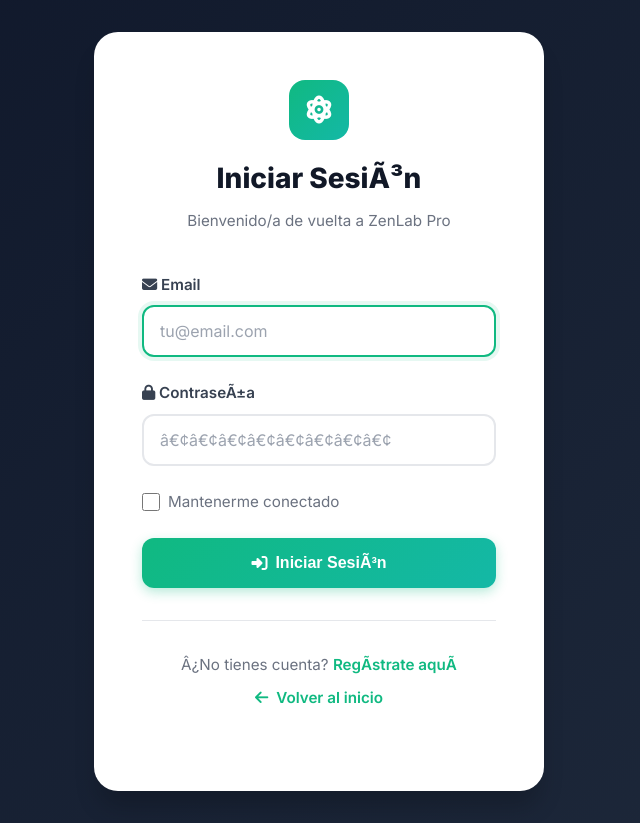
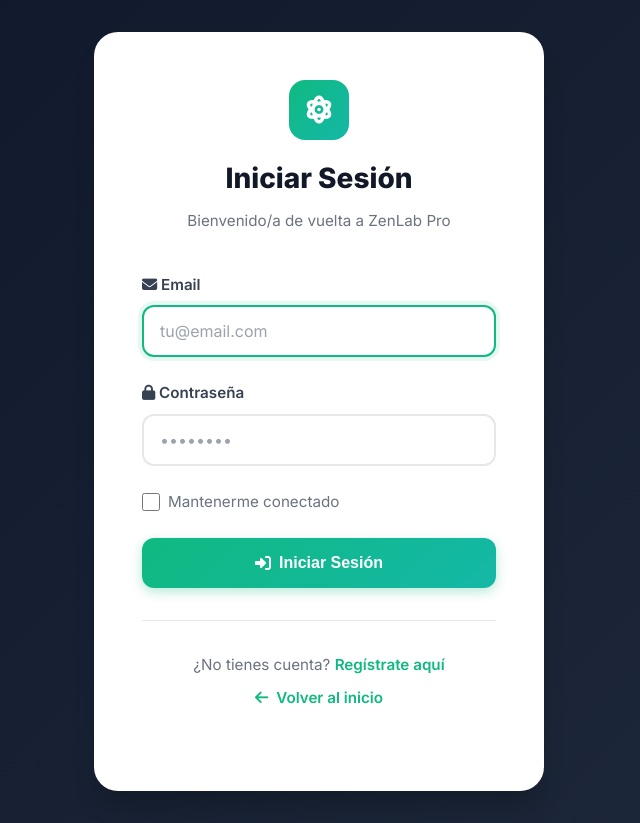
Before and after one commit to raimundobg/aivra, a Flask app: page /auth/login in a window 1280 px wide. Shown: the whole page, without its empty margins (321-961 px from the left). Run offline with Flask 3, Linux system fonts and the light colour scheme; some libraries are stand-ins or nearby versions.

Commit message:
fix: UTF-8 encoding + error handlers + navigation

```diff
--- a/app.py
+++ b/app.py
@@ -110,7 +110,7 @@ def load_alimentos_database():
         def find_column(df, keywords):
             import unicodedata
             def normalize(text):
-                # Quitar acentos y convertir a minÃƒÂºsculas
+                # Quitar acentos y convertir a minúsculas
                 text = unicodedata.normalize('NFD', text)
                 text = ''.join(c for c in text if unicodedata.category(c) != 'Mn')
                 return text.lower()
@@ -949,7 +949,7 @@ def patient_intake_wtf():
     form = PatientIntakeForm()
 
     if request.method == 'POST':
-        # ValidaciÃƒÂ³n mÃƒÂ­nima: solo nombre es requerido
+        # Validación mínima: solo nombre es requerido
         nombre = request.form.get('nombre', '').strip()
         if not nombre:
             flash('El nombre del paciente es obligatorio', 'danger')
@@ -990,7 +990,7 @@ def patient_intake_wtf():
                 patient.fecha_nacimiento = fecha_nac
 
             # =========================================
-            # 3. FECHA PRÃƒ"XIMA CITA - CORREGIDO
+            # 3. FECHA PRÍƒ"XIMA CITA - CORREGIDO
             # =========================================
             fecha_cita = request.form.get('fecha_proxima_cita', '')
             if fecha_cita:
@@ -1004,7 +1004,7 @@ def patient_intake_wtf():
                            'pliegue_subescapular', 'pliegue_supracrestideo',
                            'perimetro_brazo', 'perimetro_cintura', 'perimetro_cadera',
                            'perimetro_pantorrilla', 'perimetro_muneca',
-                           # BioquÃƒÂ­micos
+                           # Bioquímicos
                            'glucosa_ayunas', 'hemoglobina_glicada', 'colesterol_total',
                            'colesterol_hdl', 'colesterol_ldl', 'trigliceridos',
                            'hemoglobina', 'hematocrito', 'ferritina', 'vitamina_d', 'vitamina_b12',
@@ -1126,7 +1126,7 @@ def patient_intake_wtf():
                     patient.registro_24h = parsed_data
                     print(f"DEBUG: Registro 24h guardado (nuevo paciente)")
                 except json.JSONDecodeError as e:
-                    print(f"DEBUG ERROR: registro_24h no es JSON vÃ¡lido: {e}")
+                    print(f"DEBUG ERROR: registro_24h no es JSON válido: {e}")
 
             # =========================================
             # 11. CALCULAR Y GUARDAR
@@ -1229,7 +1229,7 @@ def patient_edit_wtf(patient_id):
     form = PatientFileForm()
 
     if request.method == 'POST':
-        # ValidaciÃƒÂ³n mÃƒÂ­nima: nombre es requerido
+        # Validación mínima: nombre es requerido
         nombre = request.form.get('nombre', '').strip()
         if not nombre:
             flash('El nombre del paciente es obligatorio', 'danger')
@@ -1264,7 +1264,7 @@ def patient_edit_wtf(patient_id):
                 patient.fecha_nacimiento = fecha_nac
 
             # =========================================
-            # 3. FECHA PRÃƒ"XIMA CITA - CORREGIDO
+            # 3. FECHA PRÍƒ"XIMA CITA - CORREGIDO
             # =========================================
             fecha_cita = request.form.get('fecha_proxima_cita', '')
             if fecha_cita:
@@ -1402,11 +1402,11 @@ def patient_edit_wtf(patient_id):
             print(f"\n{'='*50}")
             print(f"DEBUG REGISTRO 24H [EDIT]")
             print(f"{'='*50}")
-            print(f"  Recibido: {registro_24h_data[:200] if registro_24h_data else '(vacÃ­o)'}...")
+            print(f"  Recibido: {registro_24h_data[:200] if registro_24h_data else '(vacío)'}...")
 
             if registro_24h_data and registro_24h_data.strip():
                 try:
-                    # Validar que es JSON vÃ¡lido
+                    # Validar que es JSON válido
                     parsed_data = json.loads(registro_24h_data)
                     patient.registro_24h = parsed_data
 
@@ -1775,7 +1775,7 @@ def calcular_antropometria_htmx():
                 <div class="col-md-4">
                     <div class="calculated-field">
                         <span class="label">IMC</span>
-                        <span class="value {resultados.get("imc_clase", "")}">{resultados["imc"]} kg/mÃ‚Â²</span>
+                        <span class="value {resultados.get("imc_clase", "")}">{resultados["imc"]} kg/mÍ‚Â²</span>
                         <span class="category">{resultados.get("imc_categoria", "")}</span>
                     </div>
                 </div>
@@ -1984,9 +1984,15 @@ def serve_data(filename):
 def not_found_error(error):
     if request.path.startswith('/api/'):
         return jsonify({'error': 'Recurso no encontrado'}), 404
-    # Mostrar mensaje de error en lugar de login
-    flash('Página no encontrada', 'warning')
-    return redirect(url_for('index'))
+    # Devolver una pagina de error simple, no redirigir
+    return '''
+    <!DOCTYPE html>
+    <html><head><meta charset="UTF-8"><title>404</title>
+    <style>body{font-family:Arial;display:flex;justify-content:center;align-items:center;height:100vh;margin:0;background:#f5f5f5;}
+    .error{text-align:center;}.error h1{font-size:72px;color:#14b8a6;margin:0;}.error p{color:#666;margin:20px 0;}
+    .error a{color:#14b8a6;text-decoration:none;}</style></head>
+    <body><div class="error"><h1>404</h1><p>Pagina no encontrada</p><a href="/">Volver al inicio</a></div></body></html>
+    ''', 404
 
 
 @app.errorhandler(500)
@@ -1995,11 +2001,15 @@ def internal_error(error):
     log_debug(f"[ERROR] Error interno: {str(error)}")
     if request.path.startswith('/api/'):
         return jsonify({'error': 'Error interno del servidor'}), 500
-    # Mostrar mensaje de error y redirigir al dashboard si está autenticado
-    flash('Ha ocurrido un error interno. Por favor intenta de nuevo.', 'danger')
-    if current_user and current_user.is_authenticated:
-        return redirect(url_for('dashboard'))
-    return redirect(url_for('index'))
+    # Devolver una pagina de error simple
+    return '''
+    <!DOCTYPE html>
+    <html><head><meta charset="UTF-8"><title>500</title>
+    <style>body{font-family:Arial;display:flex;justify-content:center;align-items:center;height:100vh;margin:0;background:#f5f5f5;}
+    .error{text-align:center;}.error h1{font-size:72px;color:#ef4444;margin:0;}.error p{color:#666;margin:20px 0;}
+    .error a{color:#14b8a6;text-decoration:none;}</style></head>
+    <body><div class="error"><h1>500</h1><p>Error interno del servidor</p><a href="/">Volver al inicio</a></div></body></html>
+    ''', 500
 
 
 # ============================================
@@ -2257,7 +2267,7 @@ def api_exportar_pauta_pdf(patient_id):
 def api_generar_pdf_pauta(patient_id):
     """
     Genera PDF desde datos de pauta enviados en el request
-    (Ãºtil para generar PDF antes de guardar)
+    (útil para generar PDF antes de guardar)
     """
     try:
         patient = PatientFile.query.filter_by(
--- a/auth.py
+++ b/auth.py
@@ -147,7 +147,7 @@ def register():
             # Login automático
             login_user(new_user)
 
-            flash(f'¡Bienvenido/a, {new_user.get_full_name()}!', 'success')
+            flash(f'Â¡Bienvenido/a, {new_user.get_full_name()}!', 'success')
 
             # Redirigir según tipo
             if user_type == UserType.NUTRICIONISTA:
@@ -192,7 +192,7 @@ def login():
             db.session.commit()
 
             login_user(user, remember=remember)
-            flash(f'¡Bienvenido/a, {user.get_full_name()}!', 'success')
+            flash(f'Â¡Bienvenido/a, {user.get_full_name()}!', 'success')
 
             # Redirigir según tipo de usuario
             if user.user_type == 'nutricionista':
--- a/templates/login.html
+++ b/templates/login.html
@@ -245,7 +245,7 @@
             <div class="login-logo">
                 <i class="fas fa-atom"></i>
             </div>
-            <h1>Iniciar SesiÃ³n</h1>
+            <h1>Iniciar Sesión</h1>
             <p>Bienvenido/a de vuelta a ZenLab Pro</p>
         </div>
 
@@ -273,9 +273,9 @@
             <div class="form-group">
                 <label class="form-label">
                     <i class="fas fa-lock me-1"></i>
-                    ContraseÃ±a
+                    Contraseña
                 </label>
-                <input type="password" class="form-control" name="password" placeholder="â€¢â€¢â€¢â€¢â€¢â€¢â€¢â€¢" required>
+                <input type="password" class="form-control" name="password" placeholder="••••••••" required>
             </div>
 
             <div class="checkbox-group">
@@ -285,12 +285,12 @@
 
             <button type="submit" class="btn-submit">
                 <i class="fas fa-sign-in-alt"></i>
-                Iniciar SesiÃ³n
+                Iniciar Sesión
             </button>
         </form>
 
         <div class="divider">
-            <p>Â¿No tienes cuenta? <a href="{{ url_for('auth.register') }}">RegÃ­strate aquÃ­</a></p>
+            <p>¿No tienes cuenta? <a href="{{ url_for('auth.register') }}">Regístrate aquí</a></p>
             <a href="{{ url_for('index') }}" class="back-link">
                 <i class="fas fa-arrow-left"></i>
                 Volver al inicio
```
Also changed, not shown: templates/patient_intake_wtf.html (+10 -10 lines), templates/patient_list.html (+20 -20 lines), templates/register.html (+4 -4 lines), 2 other files.
